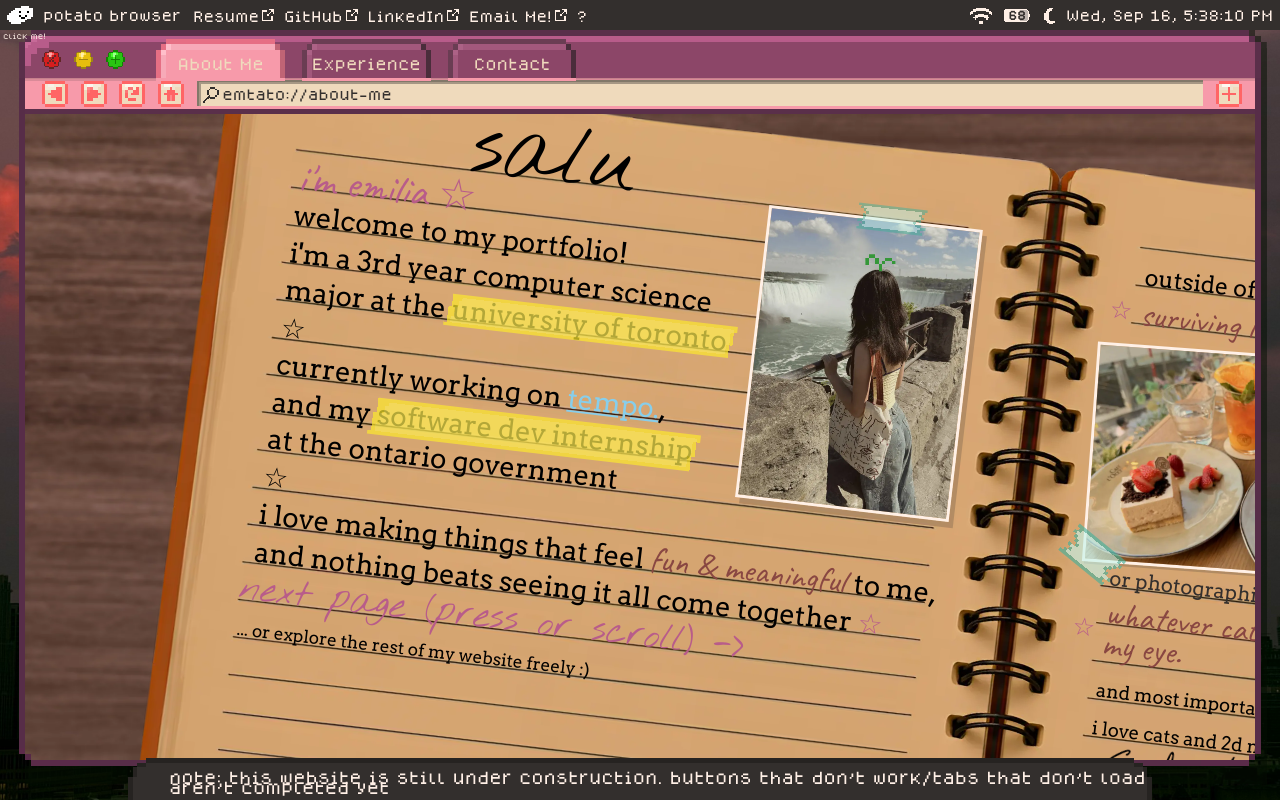
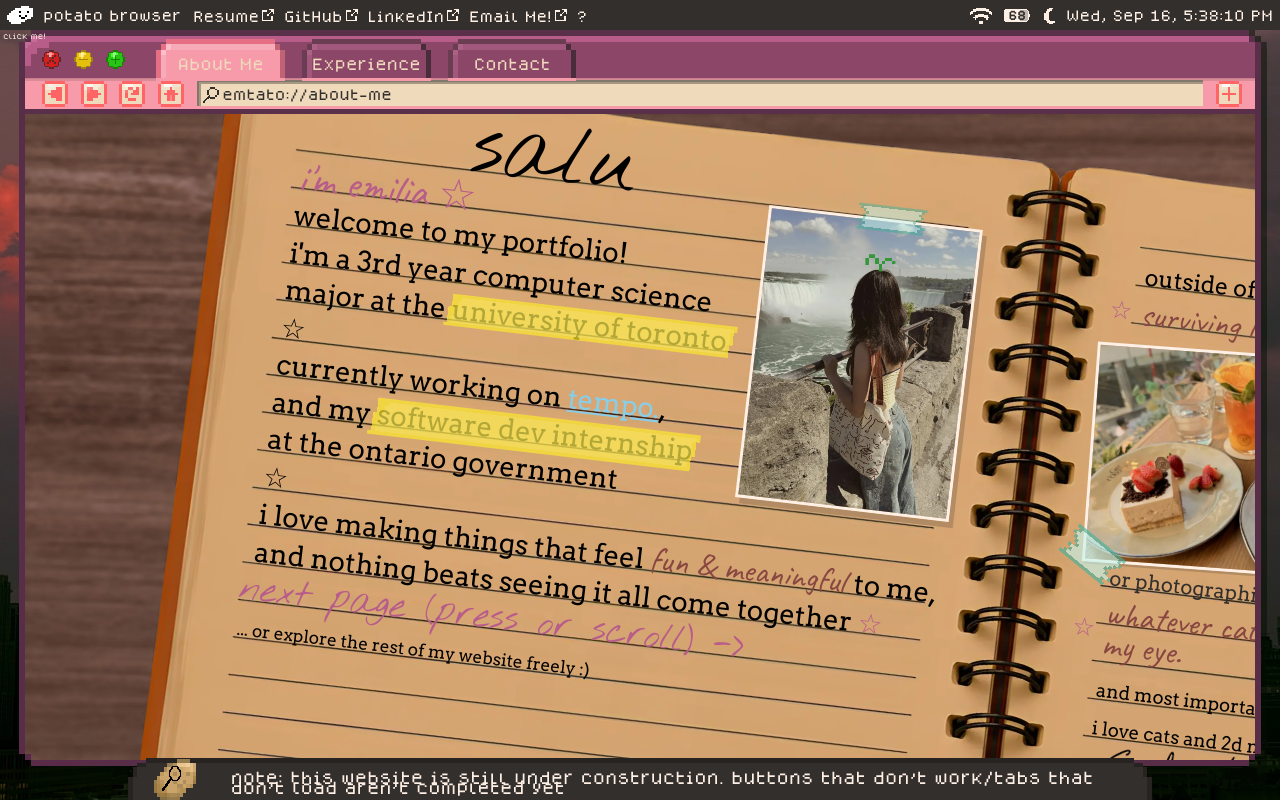
Before and after one commit to emtato/emtato-portfolio, a React (Vite) app: page / in a window 1280 px wide. Built offline with nearby package versions, Linux system fonts and the light colour scheme.

Commit message:
starting dock

```diff
--- a/src/App.css
+++ b/src/App.css
@@ -94,66 +94,3 @@
     object-fit: cover;
     object-position: 75% center;
 }
-
-/* ------------------------------------------------------------------------------------------- -v-
-                                        dock
------------------------------------------------------------------------------------------------ -o- */
-
-.dock {
-    --dock-height: clamp(42px, 5vh, 58px);
-
-    width: 80vw;
-    bottom: 0;
-    left: 50%;
-    position: absolute;
-    display: flex;
-    z-index: 10;
-    transform: translateX(-50%);
-}
-
-.dock-left {
-    height: var(--dock-height);
-    flex: 0 0 round(nearest, calc(var(--dock-height) * 5 / 9), 1px); /* Preserve the end caps' 5:9 aspect ratio */
-    image-rendering: pixelated;
-}
-
-.dock-middle {
-    min-width: 0;
-    height: var(--dock-height);
-    flex: 1;
-
-    background-image: url("/assets/system/dock/dock-middle.png");
-    background-repeat: repeat-x;
-    background-size: calc(var(--dock-height) * 0.127) var(--dock-height);
-
-    image-rendering: pixelated;
-}
-
-.dock-right {
-    height: var(--dock-height);
-    flex: 0 0 calc(var(--dock-height) * 5 / 9);
-    image-rendering: pixelated;
-}
-
-.dock-tip-text {
-    font: 14px "Emtato Pixel";
-    color: var(--color-warm-cream);
-    position: absolute;
-    bottom: 8px;
-    left: 4%;
-    z-index: 1;
-}
-
-@media (max-width: 910px) {
-    .mobile-tip {
-        display: block;
-        position: absolute;
-        bottom: 20%;
-        color: var(--color-warm-cream);
-        font: 13px "Emtato Pixel";
-    }
-
-    .dock-tip-text {
-        bottom: 5px;
-    }
-}
--- a/src/App.tsx
+++ b/src/App.tsx
@@ -2,6 +2,7 @@ import {useEffect, useState} from 'react'
 import './App.css'
 import MenuBar from './components/menu-bar/MenuBar'
 import BrowserWindow from './components/browser/BrowserWindow'
+import Dock from "./components/Dock/dock.tsx";
 
 
 export default function App() {
@@ -53,12 +54,8 @@ export default function App() {
                 minimize={() => setIsMaximized(false)}
 
             />}
-            <div className="dock">
-                <img className="dock-left" alt="doc" src="/assets/system/dock/dock-left.png"/>
-                <div className="dock-middle"></div>
-                <img className="dock-right" alt="doc" src="/assets/system/dock/dock-right.png"/>
-                <div className="dock-tip-text">note: this website is still under construction. buttons that don't work/tabs that don't load aren't completed yet</div>
-            </div>
+            <Dock
+            openBrowserCallback={() => setBrowserOpen(true)}/>
         </div>
     </>
 }
--- /dev/null
+++ b/src/components/Dock/dock.css
@@ -0,0 +1,94 @@
+/* ------------------------------------------------------------------------------------------- -v-
+                                        dock
+----------------------------------------------------------------------------------------------- -o- */
+
+.dock {
+    --dock-height: clamp(42px, 5vh, 58px);
+    height: var(--dock-height);
+    width: 80vw;
+    bottom: 0;
+    left: 50%;
+    position: absolute;
+    display: flex;
+    z-index: 10;
+    transform: translateX(-50%);
+}
+
+.dock-background {
+    position: absolute;
+    display: flex;
+    inset: 0;
+
+}
+
+.dock-left {
+    height: var(--dock-height);
+    flex: 0 0 round(nearest, calc(var(--dock-height) * 5 / 9), 1px); /* Preserve the end caps' 5:9 aspect ratio */
+    image-rendering: pixelated;
+}
+
+.dock-middle {
+    min-width: 0;
+    height: var(--dock-height);
+    flex: 1;
+
+    background-image: url("/assets/system/dock/dock-middle.png");
+    background-repeat: repeat-x;
+    background-size: calc(var(--dock-height) * 0.127) var(--dock-height);
+
+    image-rendering: pixelated;
+}
+
+.dock-right {
+    height: var(--dock-height);
+    flex: 0 0 calc(var(--dock-height) * 5 / 9);
+    image-rendering: pixelated;
+}
+
+.dock-tip-text {
+    font: 14px "Emtato Pixel";
+    color: var(--color-warm-cream);
+    position: absolute;
+    bottom: 8px;
+    left: 10%;
+    z-index: 1;
+}
+
+@media (max-width: 910px) {
+    .mobile-tip {
+        display: block;
+        position: absolute;
+        bottom: 20%;
+        color: var(--color-warm-cream);
+        font: 13px "Emtato Pixel";
+    }
+
+    .dock-tip-text {
+        bottom: 5px;
+    }
+}
+
+/* ------------------------------------------------------------------------------------------- -v-
+                                        apps
+----------------------------------------------------------------------------------------------- -o- */
+
+.dock-apps-container {
+    display: flex;
+    gap: 10px;
+    position: relative;
+    top: 1px;
+    left: 2vw;
+}
+
+.app-button {
+    height: var(--dock-height);
+    aspect-ratio: 1;
+    border: none;
+    background-color: transparent;
+}
+
+.app-icon {
+    image-rendering: pixelated;
+    height: var(--dock-height);
+    aspect-ratio: 1;
+}
--- /dev/null
+++ b/src/components/Dock/dock.tsx
@@ -0,0 +1,31 @@
+import './dock.css'
+
+interface DockProps {
+    openBrowserCallback: () => void
+}
+export default function Dock({openBrowserCallback}: DockProps) {
+
+    function openBrowser() {
+        openBrowserCallback()
+    }
+
+    return <div className="dock">
+        <div className="dock-background">
+            <img className="dock-left" alt="doc" src="/assets/system/dock/dock-left.png"/>
+            <div className="dock-middle"></div>
+            <img className="dock-right" alt="doc" src="/assets/system/dock/dock-right.png"/>
+            <div className="dock-tip-text">note: this website is still under construction. buttons that don't work/tabs
+                that
+                don't load aren't completed yet
+            </div>
+        </div>
+        {/* apps*/}
+        <div className="dock-apps-container">
+            <div className="app-button" onClick={openBrowser}>
+                <img className="app-icon" alt="a" src="/assets/app-icons/potato-browser.png"/>
+                {/*TODO: onhover, show app name and outline icon white or make it highlighted idk*/}
+            </div>
+
+        </div>
+    </div>
+}
```
Also changed, not shown: public/assets/app-icons/potato-browser.png.
